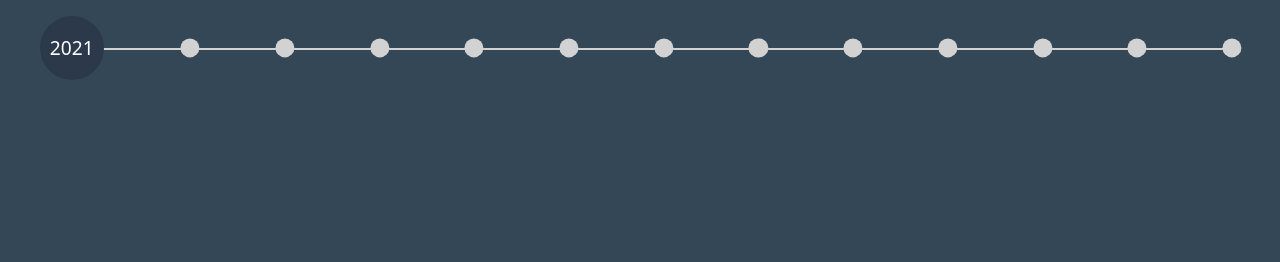
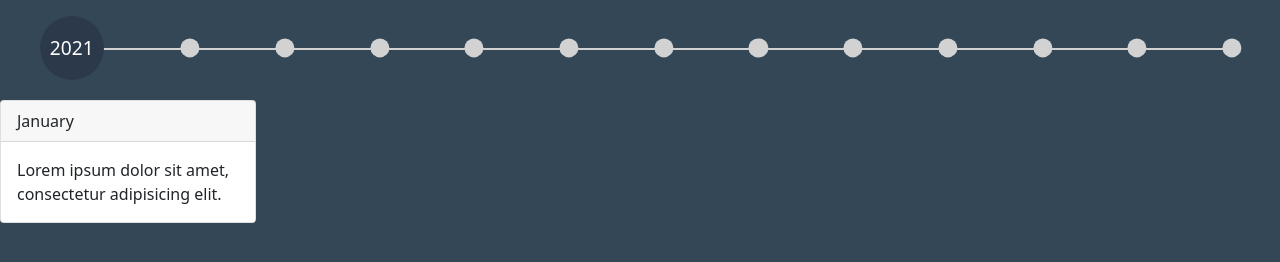
Before and after one commit to Samiratalanchi/timeline, a plain HTML site: page index.html in a window 1280 px wide. Drawn offline with nearby package versions, Linux system fonts and the light colour scheme.

Commit message:
create cards for info

```diff
--- a/index.html
+++ b/index.html
@@ -36,5 +36,12 @@
         <span class="position-absolute rounded-circle top-0 translate-middle month text-white" id="nov"></span>
         <span class="position-absolute rounded-circle top-0 translate-middle month text-white" id="dec"></span>
     </div>
+
+    <div class="card" id="card-jan">
+        <div class="card-header">January</div>
+        <div class="card-body">
+            <p class="card-text">Lorem ipsum dolor sit amet, consectetur adipisicing elit.</p>
+        </div>
+    </div>
 </body>
 </html>
--- a/main.css
+++ b/main.css
@@ -85,3 +85,6 @@ body {
     width: 0%;
     box-shadow: 0px -1px 5px 4px #e28a78
 }
+.card {
+    width: 20vw;
+}
```
